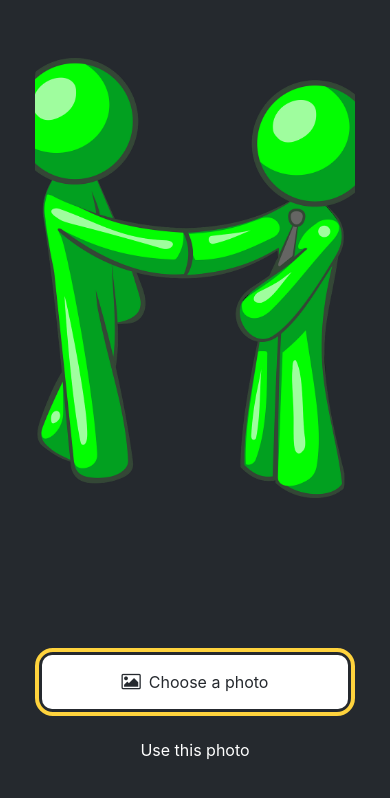
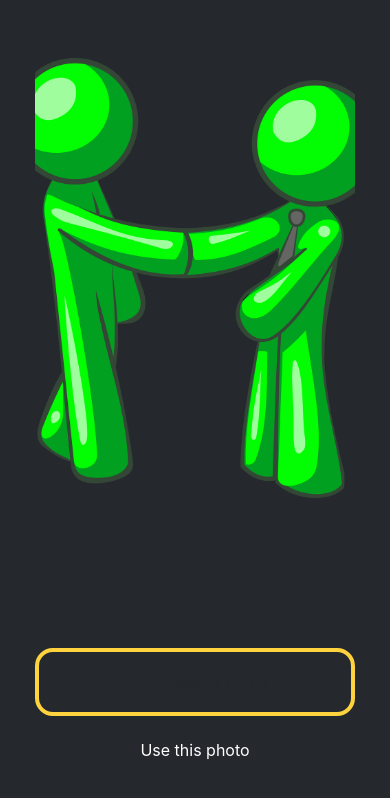
Before and after one commit to kkamara/StickerSmash, a React Native app: screen / in a window 390 px wide. Shown: the top 798 px of the page. Built offline with nearby package versions, Linux system fonts and the light colour scheme.

Commit message:
Remove choose file button when file chosen

```diff
--- a/App.js
+++ b/App.js
@@ -9,6 +9,7 @@ const PlaceholderImage = require("./assets/images/background-image.png");
 
 export default function App() {
   const [selectedImage, setSelectedImage] = useState(null);
+  const [showAppOptions, setShowAppOptions] = useState(false);
 
   const pickImageAsync = async () => {
     let result = await ImagePicker.launchImageLibraryAsync({
@@ -18,6 +19,7 @@ export default function App() {
 
     if (!result.canceled) {
       setSelectedImage(result.assets[0].uri);
+      setShowAppOptions(true);
       console.log(result);
     } else {
       alert('You did not select any image.');
@@ -32,10 +34,14 @@ export default function App() {
           selectedImage={selectedImage}
         />
       </View>
-      <View style={styles.footerContainer}>
-        <Button theme="primary" label="Choose a photo" onPress={pickImageAsync} />
-        <Button label="Use this photo" />
-      </View>
+      {showAppOptions ? (
+        <View />
+      ) : (
+        <View style={styles.footerContainer}>
+          <Button theme="primary" label="Choose a photo" onPress={pickImageAsync} />
+          <Button label="Use this photo" onPress={() => setShowAppOptions(true)} />
+        </View>
+      )}
       <StatusBar style="auto" />
     </View>
   );
--- a/components/Button.js
+++ b/components/Button.js
@@ -10,7 +10,7 @@ export default function Button({
     return (
       <View style={[styles.buttonContainer, { borderWidth: 4, borderColor: "#ffd33d", borderRadius: 18 }]}>
         <Pressable
-          style={[styles.button, { backgroundColor: "#fff" }]}
+          style={styles.button}
           onPress={onPress}
         >
           <FontAwesome
```
